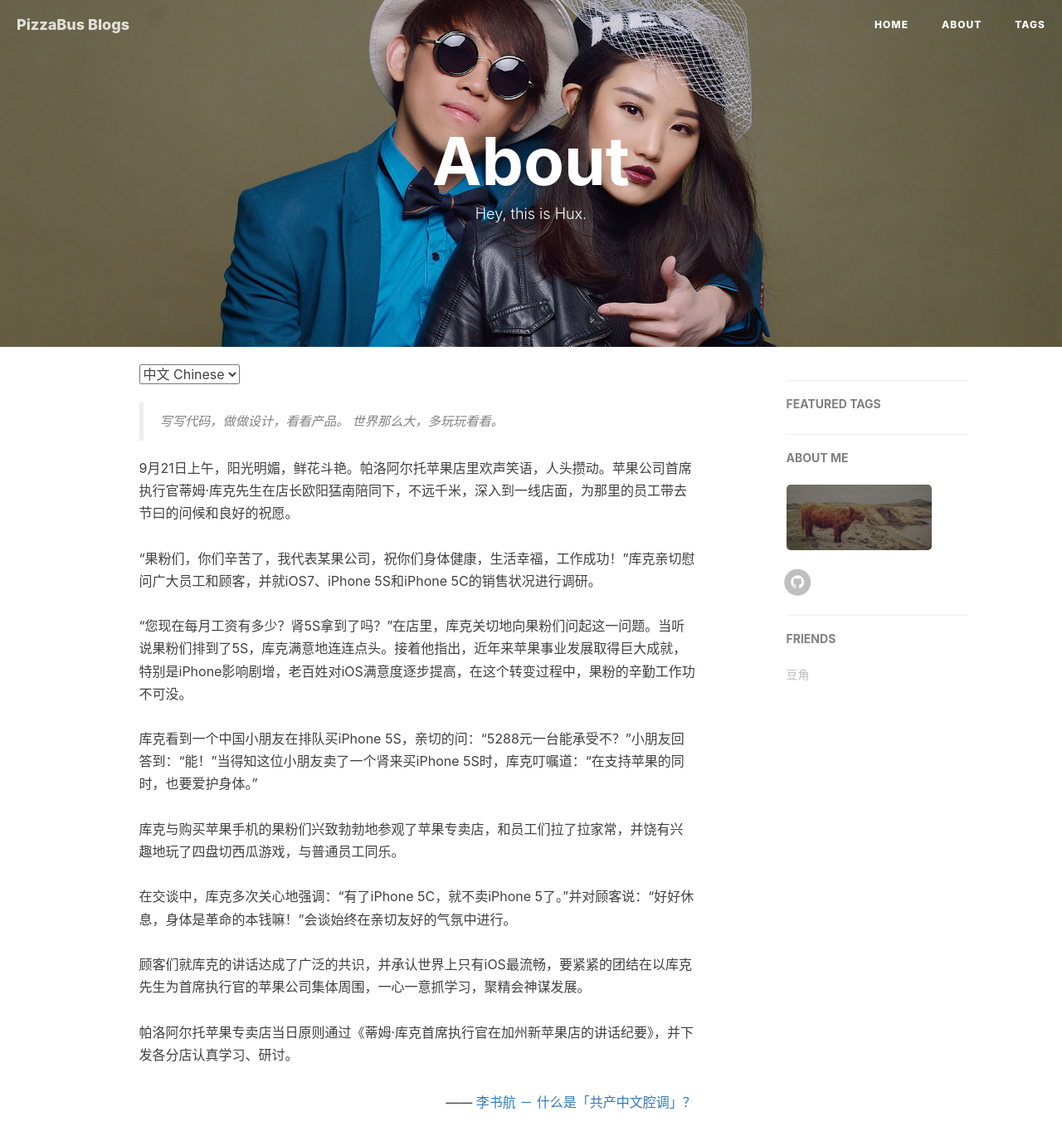
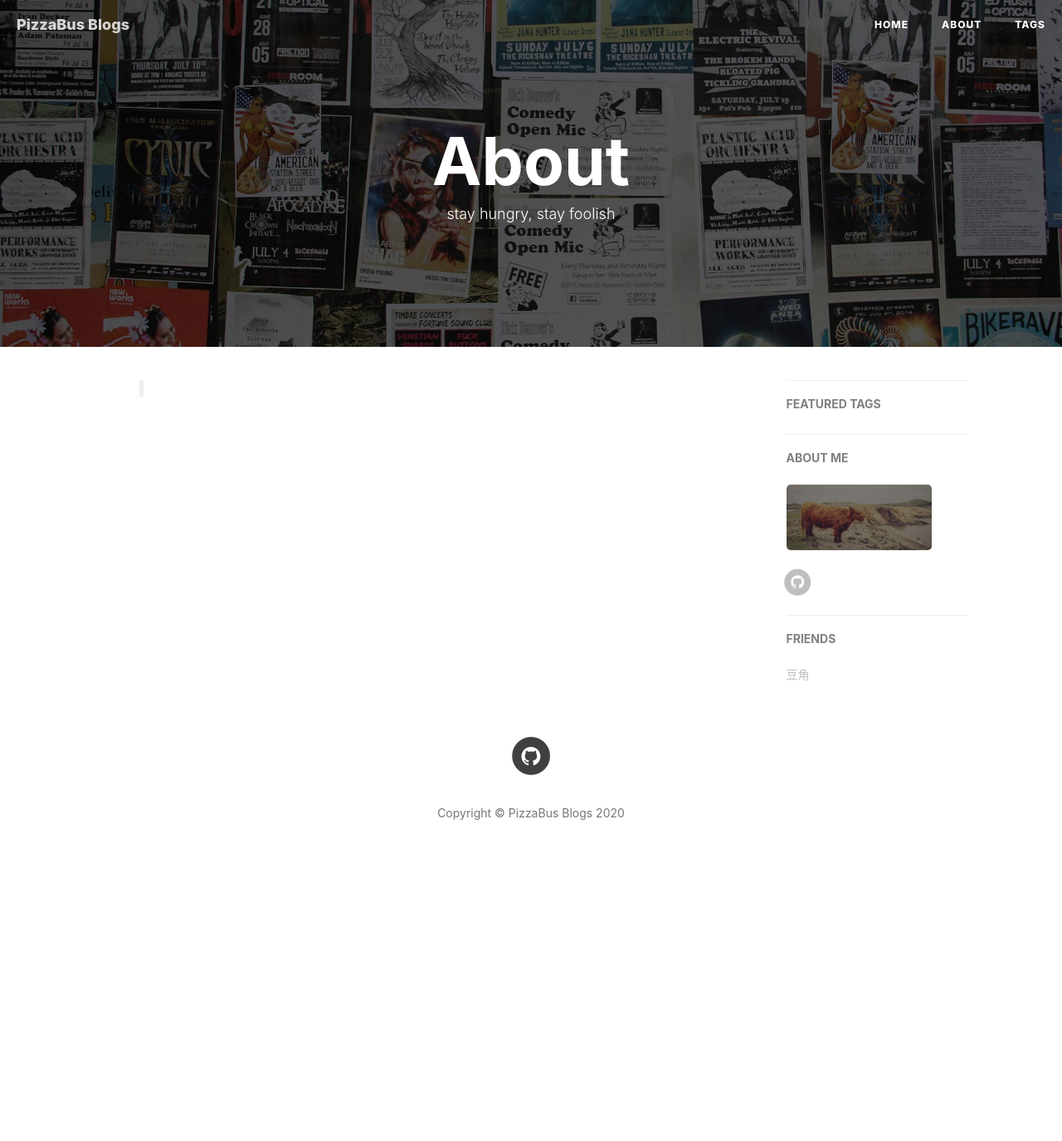
Before and after one commit to josteinzheng/josteinzheng.github.io, a Jekyll site: the page built from about.html, in a window 1280 px wide and 1400 px high. Shown: the top 1375 px of the window at 83% size. Built offline with Jekyll 4.4.1, drawn with Linux system fonts in a browser that asks for light colours; nearby versions of some CDN libraries; comment, search, counter and statistics services are not loaded.

Commit message:
update personal information

```diff
--- a/_config.yml
+++ b/_config.yml
@@ -3,7 +3,7 @@ title: PizzaBus Blogs
 SEOTitle: 批萨巴士的博客 | PizzaBus Blogs
 header-img: img/home-bg.jpg
 email: josteinzheng@126.com
-description: ""
+description: "stay hungry, stay foolish"
 keyword: "Java"
 url: "http://josteinzheng.cn"              # your host, for absolute URL
 baseurl: ""         # for example, '/blog' if your blog hosted on 'host/blog'
--- a/_includes/footer.html
+++ b/_includes/footer.html
@@ -72,12 +72,6 @@
                 <p class="copyright text-muted">
                     Copyright &copy; {{ site.title }} {{ site.time | date: '%Y' }}
                     <br>
-                    Theme by <a href="http://huangxuan.me">Hux</a> |
-                    <iframe
-                        style="margin-left: 2px; margin-bottom:-5px;"
-                        frameborder="0" scrolling="0" width="91px" height="20px"
-                        src="https://ghbtns.com/github-btn.html?user=huxpro&repo=huxpro.github.io&type=star&count=true" >
-                    </iframe>
                 </p>
             </div>
         </div>
--- a/about.html
+++ b/about.html
@@ -1,49 +1,21 @@
 ---
 layout: page
 title: "About"
-description: "Hey, this is Hux."
-header-img: "img/about-bg.jpg"
+description: "stay hungry, stay foolish"
 ---
-
-<!-- Language Selector -->
-<select onchange= "onLanChange(this.options[this.options.selectedIndex].value)">
-    <option value="0" selected> 中文 Chinese </option>
-    <option value="1"> 英语 English </option>
-</select>
 
 <!-- Chinese Version -->
 <div class="zh post-container">
   <blockquote>
-        写写代码，做做设计，看看产品。
-        世界那么大，多玩玩看看。
+
   </blockquote>
-    9月21日上午，阳光明媚，鲜花斗艳。帕洛阿尔托苹果店里欢声笑语，人头攒动。苹果公司首席执行官蒂姆·库克先生在店长欧阳猛南陪同下，不远千米，深入到一线店面，为那里的员工带去节曰的问候和良好的祝愿。<br><br>“果粉们，你们辛苦了，我代表某果公司，祝你们身体健康，生活幸福，工作成功！”库克亲切慰问广大员工和顾客，并就iOS7、iPhone 5S和iPhone 5C的销售状况进行调研。 <br><br>“您现在每月工资有多少？肾5S拿到了吗？”在店里，库克关切地向果粉们问起这一问题。当听说果粉们排到了5S，库克满意地连连点头。接着他指出，近年来苹果事业发展取得巨大成就，特别是iPhone影响剧增，老百姓对iOS满意度逐步提高，在这个转变过程中，果粉的辛勤工作功不可没。<br><br>库克看到一个中国小朋友在排队买iPhone 5S，亲切的问：“5288元一台能承受不？”小朋友回答到：“能！”当得知这位小朋友卖了一个肾来买iPhone 5S时，库克叮嘱道：“在支持苹果的同时，也要爱护身体。”<br><br>库克与购买苹果手机的果粉们兴致勃勃地参观了苹果专卖店，和员工们拉了拉家常，并饶有兴趣地玩了四盘切西瓜游戏，与普通员工同乐。<br><br>在交谈中，库克多次关心地强调：“有了iPhone 5C，就不卖iPhone 5了。”并对顾客说：“好好休息，身体是革命的本钱嘛！”会谈始终在亲切友好的气氛中进行。<br><br>顾客们就库克的讲话达成了广泛的共识，并承认世界上只有iOS最流畅，要紧紧的团结在以库克先生为首席执行官的苹果公司集体周围，一心一意抓学习，聚精会神谋发展。<br>
-    <br>帕洛阿尔托苹果专卖店当日原则通过《蒂姆·库克首席执行官在加州新苹果店的讲话纪要》，并下发各分店认真学习、研讨。
-
-    <p style="text-align:right;">
-        —— <a href="http://www.zhihu.com/question/19687065">李书航 － 什么是「共产中文腔调」？ </a>
-    </p>
-
 </div>
 
 <!-- English Version -->
 <div class="en post-container">
   <blockquote>
-        Designer or Engineer, things in between.
+
   </blockquote>
-
-    <p>
-        Your work is going to fill a large part of your life, and the only way to be truly satisfied is to do what you believe is great work. And the only way to do great work is to love what you do. If you haven’t found it yet, keep looking. Don’t settle. As with all matters of the heart, you’ll know when you find it.
-    </p>
-
-    <p>
-    If you want to live your life in a creative way, as an artist, you have to not look back too much. You have to be willing to take whatever you’ve done and whoever you were and throw them away.
-    </p>
-
-    <p style="text-align:right;">
-    -- Steve Jobs
-    </p>
-
 </div>
 
 <!-- Handle Language Change -->
@@ -61,67 +33,3 @@ header-img: "img/about-bg.jpg"
   }
   onLanChange(0);
 </script>
-
-
-
-{% if site.duoshuo_username %}
-<!-- 多说评论框 start -->
-<div class="comment">
-    <div class="ds-thread"
-    {% if site.duoshuo_username == "huxblog" %}
-        data-thread-id="1187623191091085319"
-    {% else %}
-        data-thread-key="{{site.duoshuo_username}}/about"
-    {% endif %}
-
-    data-title="{{page.title}}"
-    data-url="{{site.url}}/about/"></div>
-</div>
-<!-- 多说评论框 end -->
-
-<!-- Duoshuo hacking -->
-<input id="dsUser" type="hidden" value="{{site.duoshuo_username}}"  />
-
-<!-- 多说公共JS代码 start (一个网页只需插入一次) -->
-<script type="text/javascript">
-    // dynamic User hacking by Hux
-    var _user = document.getElementById('dsUser').value;
-    // duoshuo comment query.
-    var duoshuoQuery = {short_name: _user };
-    (function() {
-        var ds = document.createElement('script');
-        ds.type = 'text/javascript';ds.async = true;
-        ds.src = (document.location.protocol == 'https:' ? 'https:' : 'http:') + '//static.duoshuo.com/embed.js';
-        ds.charset = 'UTF-8';
-        (document.getElementsByTagName('head')[0]
-         || document.getElementsByTagName('body')[0]).appendChild(ds);
-    })();
-</script>
-<!-- 多说公共JS代码 end -->
-{% endif %}
-
-
-{% if site.disqus_username %}
-<!-- disqus 评论框 start -->
-<div class="comment">
-    <div id="disqus_thread" class="disqus-thread">
-
-    </div>
-</div>
-<!-- disqus 评论框 end -->
-
-<!-- disqus 公共JS代码 start (一个网页只需插入一次) -->
-<script type="text/javascript">
-    /* * * CONFIGURATION VARIABLES * * */
-    var disqus_shortname = "{{site.disqus_username}}";
-    var disqus_identifier = "{{site.disqus_username}}/{{page.url}}";
-    var disqus_url = "{{site.url}}{{page.url}}";
-
-    (function() {
-        var dsq = document.createElement('script'); dsq.type = 'text/javascript'; dsq.async = true;
-        dsq.src = '//' + disqus_shortname + '.disqus.com/embed.js';
-        (document.getElementsByTagName('head')[0] || document.getElementsByTagName('body')[0]).appendChild(dsq);
-    })();
-</script>
-<!-- disqus 公共JS代码 end -->
-{% endif %}
--- a/index.html
+++ b/index.html
@@ -1,6 +1,6 @@
 ---
 layout: page
-description: "Boilerplate of Hux Blog"
+description: stay hungry, stay foolish
 ---
 
 {% for post in paginator.posts %}
```
Also changed, not shown: package.json (+7 -7 lines), README.md (deleted). Lines whose indentation alone changed are shown as unchanged.
